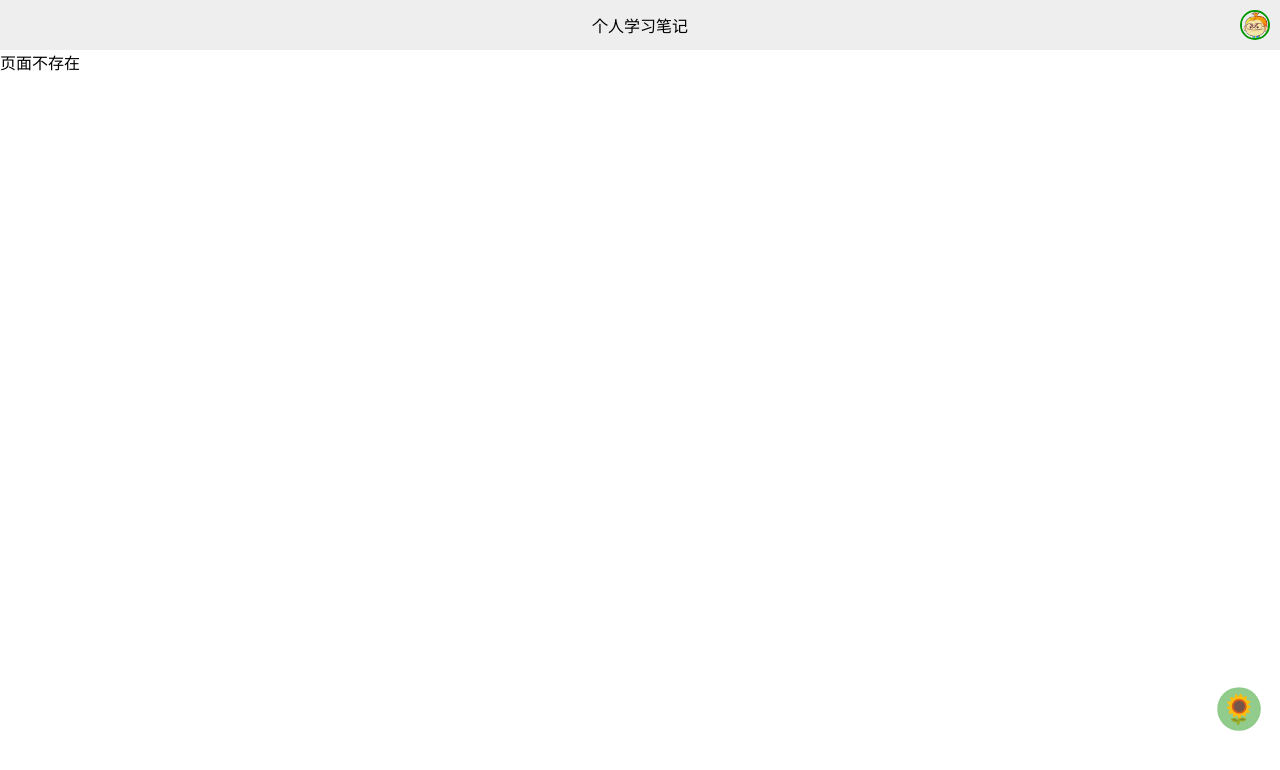
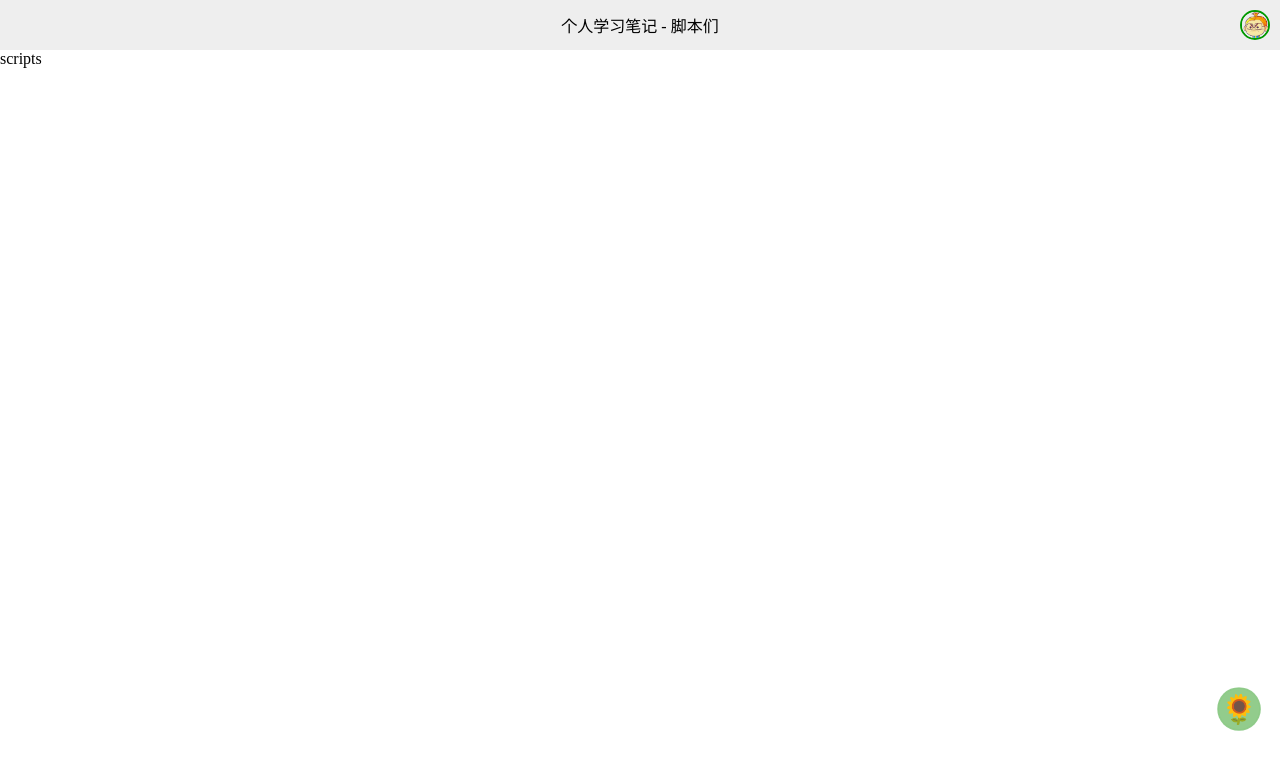
Before and after one commit to AlexSOTe/sote-home, a Vue app: page /sote-home/scripts in a window 1280 px wide. Shown: the top 770 px of the page. Built offline with nearby package versions, Linux system fonts and the light colour scheme.

Commit message:
添加脚本页面

```diff
--- a/src/router/router.ts
+++ b/src/router/router.ts
@@ -18,6 +18,13 @@ const pageRoutes: RouteRecordRaw[] = [
     component: () => import('@/views/paperCuts/paperCuts.vue'),
     meta: {
       title: '窗花',
+    },
+  },
+  {
+    path: '/scripts',
+    component: () => import('@/views/scripts/scripts.vue'),
+    meta: {
+      title: '脚本们',
     },
   },
 ];
--- /dev/null
+++ b/src/views/scripts/scripts.vue
@@ -0,0 +1,12 @@
+<template>
+  <div class="scripts">
+    scripts
+  </div>
+</template>
+<script setup lang="ts">
+
+</script>
+<style scoped lang="scss">
+  .scripts {
+  }
+</style>
```
